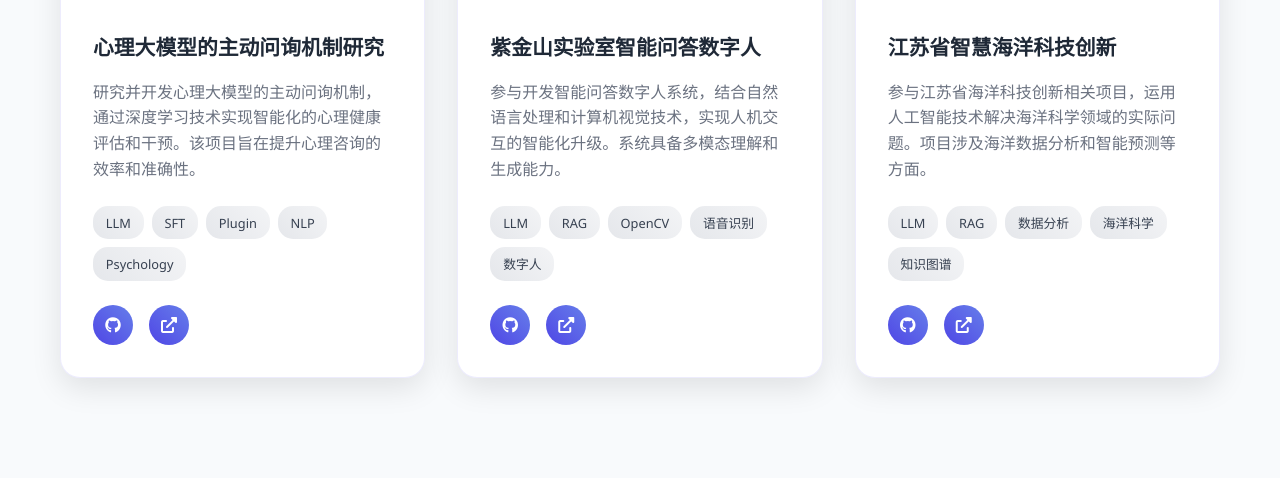
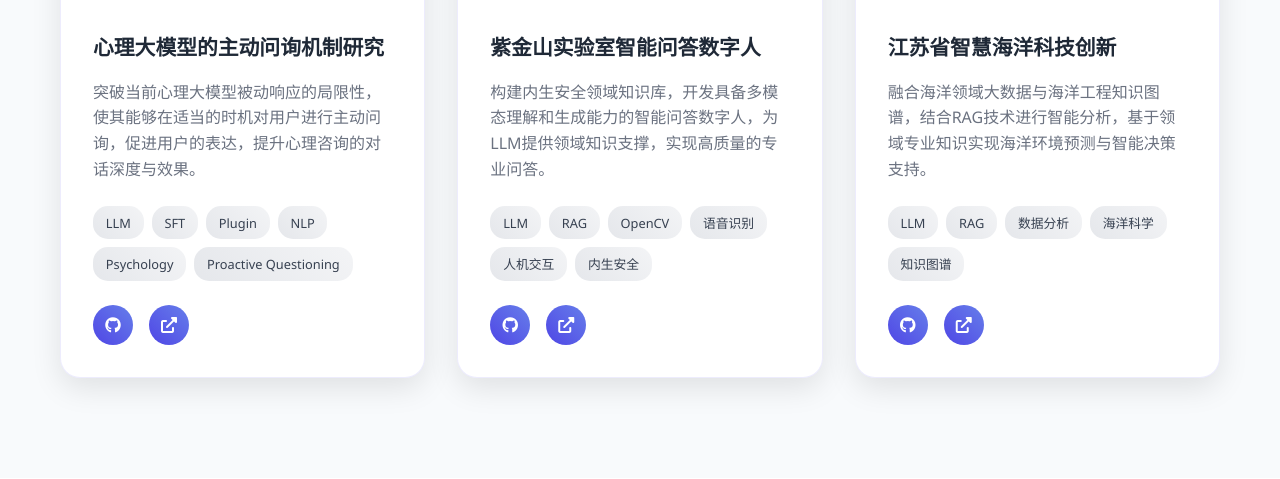
Before and after one commit to EthanHu777/EthanHu777.github.io, a PHP site: page / in a window 1280 px wide. Shown: the part 3894-4373 px from the top of the page. Run offline with PHP 8.4, Linux system fonts and the light colour scheme.

Commit message:
项目描述更新

```diff
--- a/index.html
+++ b/index.html
@@ -18,7 +18,7 @@
     <!-- 导航栏 -->
     <nav class="navbar">
         <div class="nav-container">
-            <div class="nav-logo">🎓 个人主页</div>
+            <div class="nav-logo">🤓 个人主页</div>
             <ul class="nav-menu">
                 <li><a href="#home">首页</a></li>
                 <li><a href="#education">教育经历</a></li>
@@ -41,7 +41,7 @@
                 <h1>你好，我是 <span class="highlight">胡聿鑫</span></h1>
                 <p class="hero-subtitle">计算机专业研究生 | 大语言模型研究员</p>
                 <p class="hero-description">
-                    研究生在读的LLM探索者一枚。
+                    Do not go gentle into that good night.
                 </p>
                 <div class="hero-buttons">
                     <a href="#contact" class="btn btn-primary">联系我</a>
@@ -286,13 +286,14 @@
                     </div>
                     <div class="project-content">
                         <h3>心理大模型的主动问询机制研究</h3>
-                        <p>研究并开发心理大模型的主动问询机制，通过深度学习技术实现智能化的心理健康评估和干预。该项目旨在提升心理咨询的效率和准确性。</p>
+                        <p>突破当前心理大模型被动响应的局限性，使其能够在适当的时机对用户进行主动问询，促进用户的表达，提升心理咨询的对话深度与效果。</p>
                         <div class="project-tech">
                             <span>LLM</span>
                             <span>SFT</span>
                             <span>Plugin</span>
                             <span>NLP</span>
                             <span>Psychology</span>
+                            <span>Proactive Questioning</span>
                         </div>
                         <div class="project-links">
                             <a href="#" class="btn-link" title="GitHub"><i class="fab fa-github"></i></a>
@@ -307,13 +308,14 @@
                     </div>
                     <div class="project-content">
                         <h3>紫金山实验室智能问答数字人</h3>
-                        <p>参与开发智能问答数字人系统，结合自然语言处理和计算机视觉技术，实现人机交互的智能化升级。系统具备多模态理解和生成能力。</p>
+                        <p>构建内生安全领域知识库，开发具备多模态理解和生成能力的智能问答数字人，为LLM提供领域知识支撑，实现高质量的专业问答。</p>
                         <div class="project-tech">
                             <span>LLM</span>
                             <span>RAG</span>
                             <span>OpenCV</span>
                             <span>语音识别</span>
-                            <span>数字人</span>
+                            <span>人机交互</span>
+                            <span>内生安全</span>
                         </div>
                         <div class="project-links">
                             <a href="#" class="btn-link" title="GitHub"><i class="fab fa-github"></i></a>
@@ -328,7 +330,7 @@
                     </div>
                     <div class="project-content">
                         <h3>江苏省智慧海洋科技创新</h3>
-                        <p>参与江苏省海洋科技创新相关项目，运用人工智能技术解决海洋科学领域的实际问题。项目涉及海洋数据分析和智能预测等方面。</p>
+                        <p>融合海洋领域大数据与海洋工程知识图谱，结合RAG技术进行智能分析，基于领域专业知识实现海洋环境预测与智能决策支持。</p>
                         <div class="project-tech">
                             <span>LLM</span>
                             <span>RAG</span>
--- a/style.css
+++ b/style.css
@@ -1110,7 +1110,17 @@ body {
 }
 
 /* 响应式设计 */
-@media (max-width: 1024px) and (min-width: 769px) {
+/* 中等及以上屏幕：4列显示 */
+@media (min-width: 900px) {
+    .info-cards-container {
+        grid-template-columns: repeat(4, 1fr);
+        gap: 1.5rem;
+        max-width: 1200px;
+    }
+}
+
+/* 小屏幕平板：2列显示 */
+@media (max-width: 899px) and (min-width: 769px) {
     .info-cards-container {
         grid-template-columns: repeat(2, 1fr);
         gap: 1.5rem;
```
